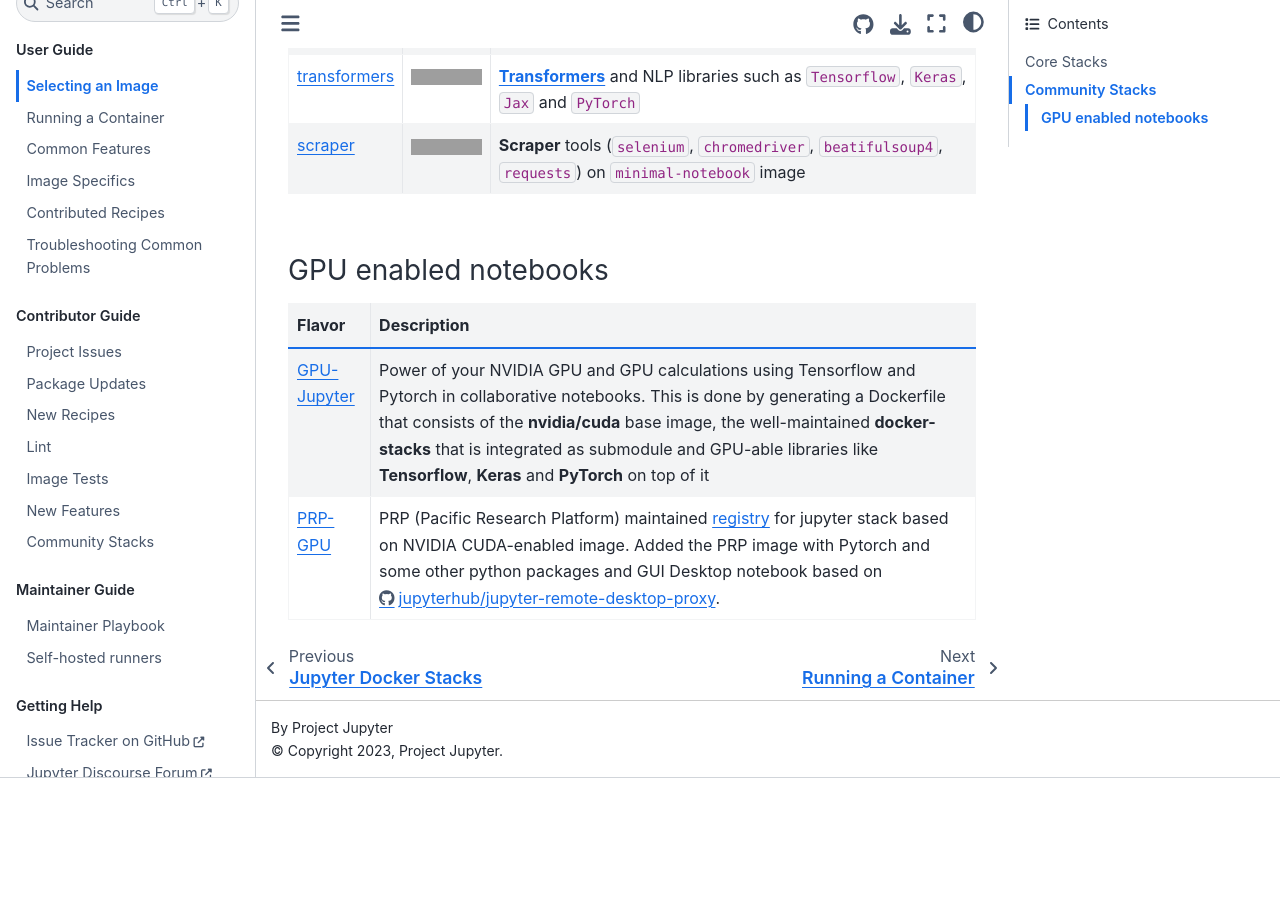
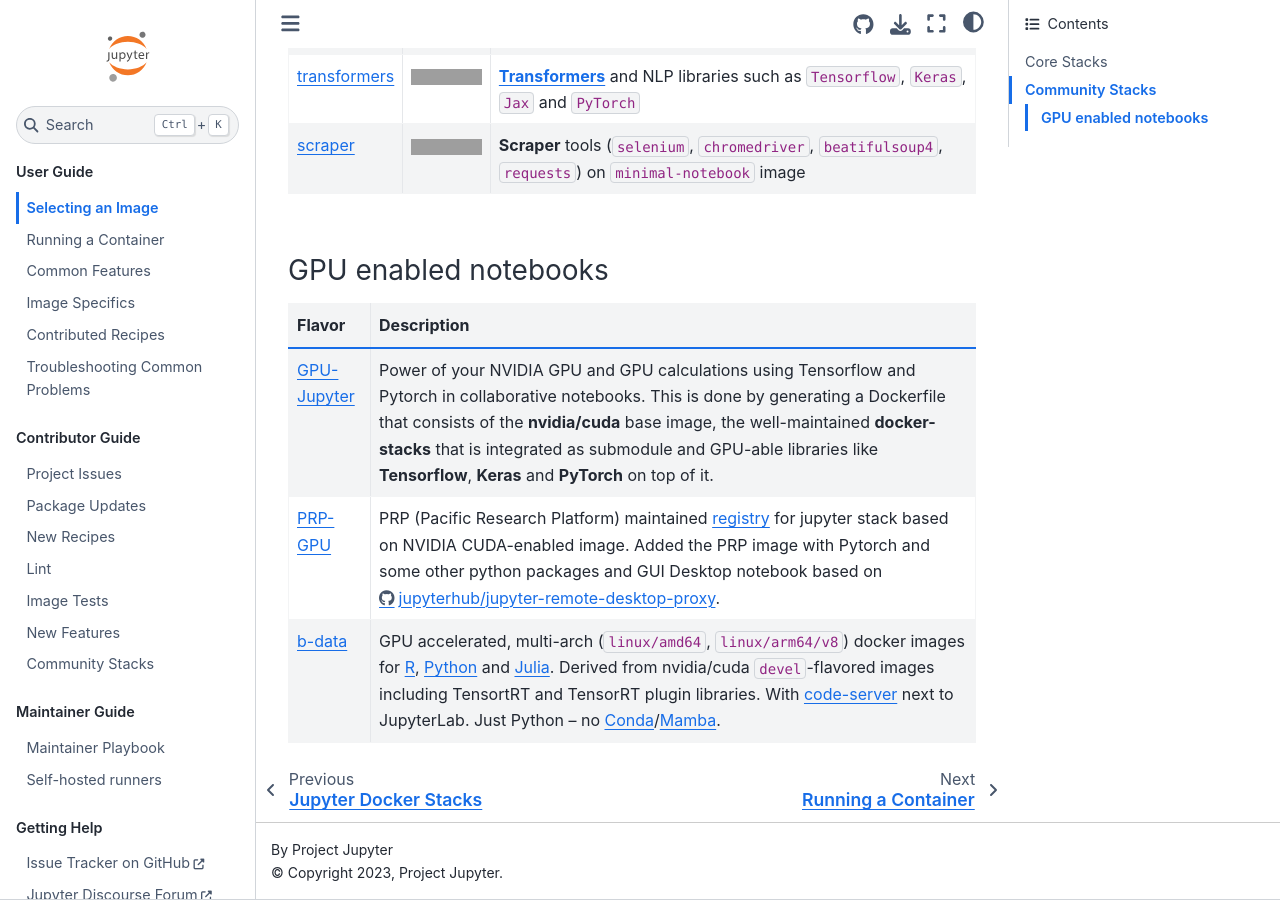
Before and after one commit to jupyter/docker-stacks, a Sphinx documentation site: the page built from docs/using/selecting.md, in a window 1280 px wide and 900 px high, scrolled down 5713 px. Built offline with Sphinx 7.4.7 and the Sphinx Book theme 1.1.4, drawn with Linux system fonts in a browser that asks for light colours; before the commit the page ends 6491 px from its top, so only the background shows below that; grey boxes are pictures that could not be loaded.

Commit message:
Add GPU accelerated images by b-data to community

```diff
--- a/docs/using/selecting.md
+++ b/docs/using/selecting.md
@@ -281,11 +281,19 @@
 
 ### GPU enabled notebooks
 
-| Flavor             | Description                                                                                                                                                                                                                                                                                                                                              |
-| ------------------ | -------------------------------------------------------------------------------------------------------------------------------------------------------------------------------------------------------------------------------------------------------------------------------------------------------------------------------------------------------- |
-| [GPU-Jupyter][gpu] | Power of your NVIDIA GPU and GPU calculations using Tensorflow and Pytorch in collaborative notebooks. This is done by generating a Dockerfile that consists of the **nvidia/cuda** base image, the well-maintained **docker-stacks** that is integrated as submodule and GPU-able libraries like **Tensorflow**, **Keras** and **PyTorch** on top of it |
-| [PRP-GPU][prp_gpu] | PRP (Pacific Research Platform) maintained [registry][prp_reg] for jupyter stack based on NVIDIA CUDA-enabled image. Added the PRP image with Pytorch and some other python packages and GUI Desktop notebook based on <https://github.com/jupyterhub/jupyter-remote-desktop-proxy>.                                                                     |
+| Flavor             | Description                                                                                                                                                                                                                                                                                                                                               |
+| ------------------ | ----------------------------------------------------------------------------------------------------------------------------------------------------------------------------------------------------------------------------------------------------------------------------------------------------------------------------------------------------------|
+| [GPU-Jupyter][gpu] | Power of your NVIDIA GPU and GPU calculations using Tensorflow and Pytorch in collaborative notebooks. This is done by generating a Dockerfile that consists of the **nvidia/cuda** base image, the well-maintained **docker-stacks** that is integrated as submodule and GPU-able libraries like **Tensorflow**, **Keras** and **PyTorch** on top of it. |
+| [PRP-GPU][prp_gpu] | PRP (Pacific Research Platform) maintained [registry][prp_reg] for jupyter stack based on NVIDIA CUDA-enabled image. Added the PRP image with Pytorch and some other python packages and GUI Desktop notebook based on <https://github.com/jupyterhub/jupyter-remote-desktop-proxy>.                                                                      |
+| [b-data][b-data]   | GPU accelerated, multi-arch (`linux/amd64`, `linux/arm64/v8`) docker images for [R][r_cuda], [Python][python_cuda] and [Julia][julia_cuda]. Derived from nvidia/cuda `devel`-flavored images including TensortRT and TensorRT plugin libraries. With [code-server][code-server] next to JupyterLab. Just Python – no [Conda][conda]/[Mamba][mamba].       |
 
 [gpu]: https://github.com/iot-salzburg/gpu-jupyter
 [prp_gpu]: https://gitlab.nrp-nautilus.io/prp/jupyter-stack/-/tree/prp
 [prp_reg]: https://gitlab.nrp-nautilus.io/prp/jupyter-stack/container_registry
+[b-data]: https://github.com/b-data
+[r_cuda]: https://github.com/b-data/jupyterlab-r-docker-stack/blob/main/CUDA.md
+[python_cuda]: https://github.com/b-data/jupyterlab-python-docker-stack/blob/main/CUDA.md
+[julia_cuda]: https://github.com/b-data/jupyterlab-julia-docker-stack/blob/main/CUDA.md
+[code-server]: https://github.com/coder/code-server
+[conda]: https://github.com/conda/conda
+[mamba]: https://github.com/mamba-org/mamba
```
